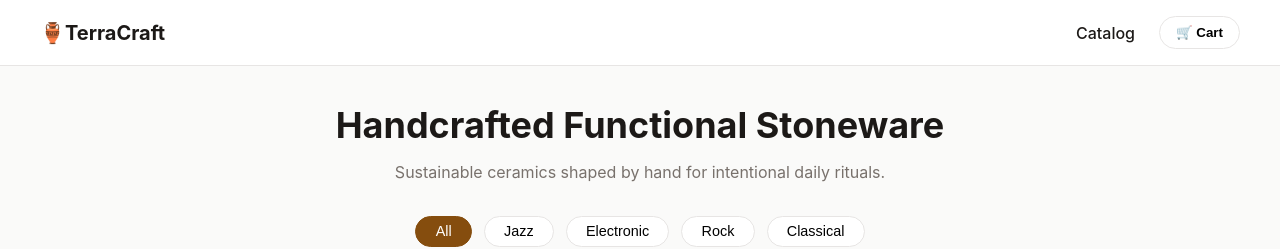
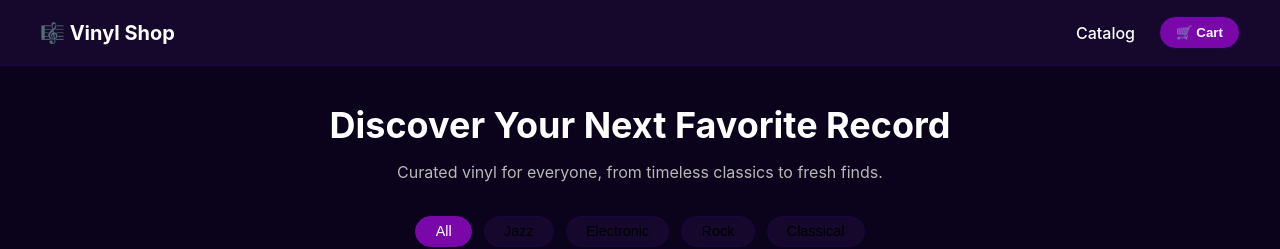
Before and after one commit to melon98melon/vinylShop, a React (Vite) app: page / in a window 1280 px wide. Shown: the top 249 px of the page. Built offline with nearby package versions, Linux system fonts and the light colour scheme.

Commit message:
update branding and content across Navbar, CatalogPage, and CheckoutPage; enhance styles for improved aesthetics

```diff
--- a/src/components/NavBar.jsx
+++ b/src/components/NavBar.jsx
@@ -7,7 +7,7 @@ const Navbar = ({ cartCount, onOpenCart }) => {
     <header className="site-header">
       <div className="header-inner">
         <Link className="brand-logo" to="/">
-          🏺TerraCraft
+          🎼 Vinyl Shop
         </Link>
         <nav className="nav-actions">
           <Link className="nav-link" to="/">
--- a/src/pages/CatalogPage.jsx
+++ b/src/pages/CatalogPage.jsx
@@ -17,9 +17,9 @@ function CatalogPage({ products, onAddToCart }) {
   return (
     <div className="catalog-container">
       <header className="catalog-hero">
-        <h1>Handcrafted Functional Stoneware</h1>
+        <h1>Discover Your Next Favorite Record</h1>
         <p>
-          Sustainable ceramics shaped by hand for intentional daily rituals.
+          Curated vinyl for everyone, from timeless classics to fresh finds.
         </p>
       </header>
       <div className="filter-bar">
--- a/src/pages/CheckoutPage.jsx
+++ b/src/pages/CheckoutPage.jsx
@@ -63,10 +63,7 @@ const CheckoutPage = ({ cart, onClearCart }) => {
         <h2>Order Placed Successfully</h2>
         <p>
           Thank you, {formData.fullName}. A confirmation email is sent to{" "}
-          {formData.email}. <br /> Lorem ipsum dolor sit amet consectetur
-          adipisicing elit. Amet quisquam quod impedit dolorum animi eius iusto,
-          non soluta autem officia nostrum totam obcaecati quis, fugiat nihil
-          possimus voluptates illo dolores.
+          {formData.email}.
         </p>
         <Link className="btn btn-primary" to="/">
           Return to Home Page
--- a/src/styles.css
+++ b/src/styles.css
@@ -1,12 +1,12 @@
 /* src/styles.css  */
 :root {
-  --bg: #fafaf9;
-  --surface: #ffffff;
-  --text: #1c1917;
-  --muted: #78716c;
-  --border: #e7e5e4;
-  --primary: #854d0e;
-  --primary-hover: #713f12;
+  --bg: #0b021c;
+  --surface: #15082c;
+  --text: #ffffff;
+  --muted: #b8b8b7;
+  --border: #1c0543;
+  --primary: #7907a9;
+  --primary-hover: #610887;
   --font: -apple-system, BlinkMacSystemFont, "Segoe UI", Roboto, sans-serif;
 }
 
@@ -29,7 +29,7 @@ body {
 .site-header {
   position: sticky;
   top: 0;
-  background: rgba(255, 255, 255, 0.95);
+  background: var(--surface);
   backdrop-filter: blur(5px);
   border-bottom: 1px solid var(--border);
   z-index: 100;
@@ -64,7 +64,7 @@ body {
 }
 
 .btn-cart-badge {
-  background: var(--surface);
+  background: var(--primary);
   border: 1px solid var(--border);
   padding: 0.5rem 1rem;
   border-radius: 9999px;
@@ -73,6 +73,7 @@ body {
   align-items: center;
   gap: 0.5rem;
   font-weight: 600;
+  color: var(--text);
 }
 
 .badge-pill {
@@ -246,6 +247,7 @@ body {
   border: none;
   font-size: 1.5rem;
   cursor: pointer;
+  color: var(--text);
 }
 
 .drawer-body {
@@ -373,6 +375,13 @@ body {
   color: #ffffff;
 }
 
+.checkout-success {
+  display: flex;
+  gap: 2rem;
+  flex-direction: column;
+  align-items: center;
+  margin-top: 5rem;
+}
 /* DETAILS PAGE */
 hr {
   margin: 0.3rem 0rem;
```
